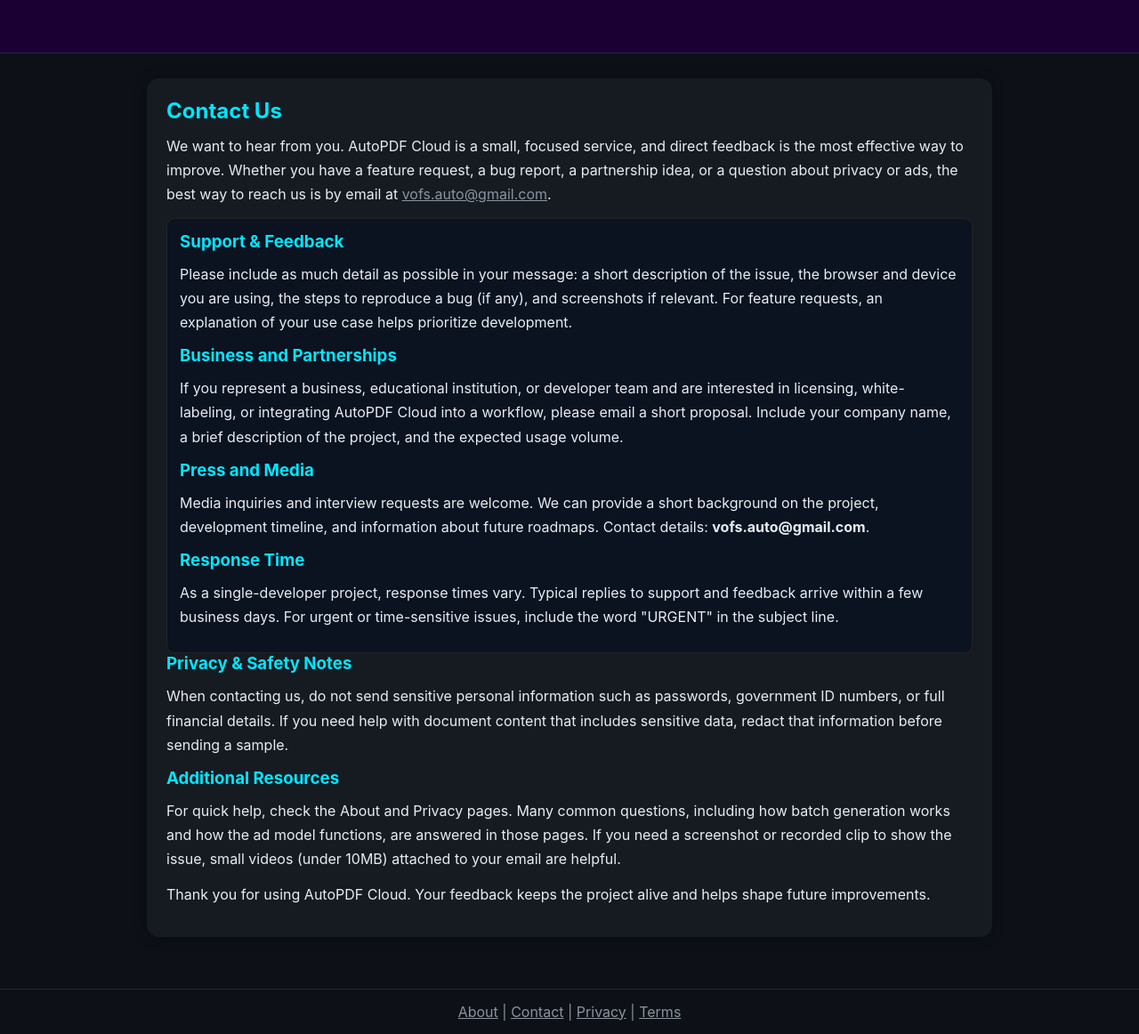
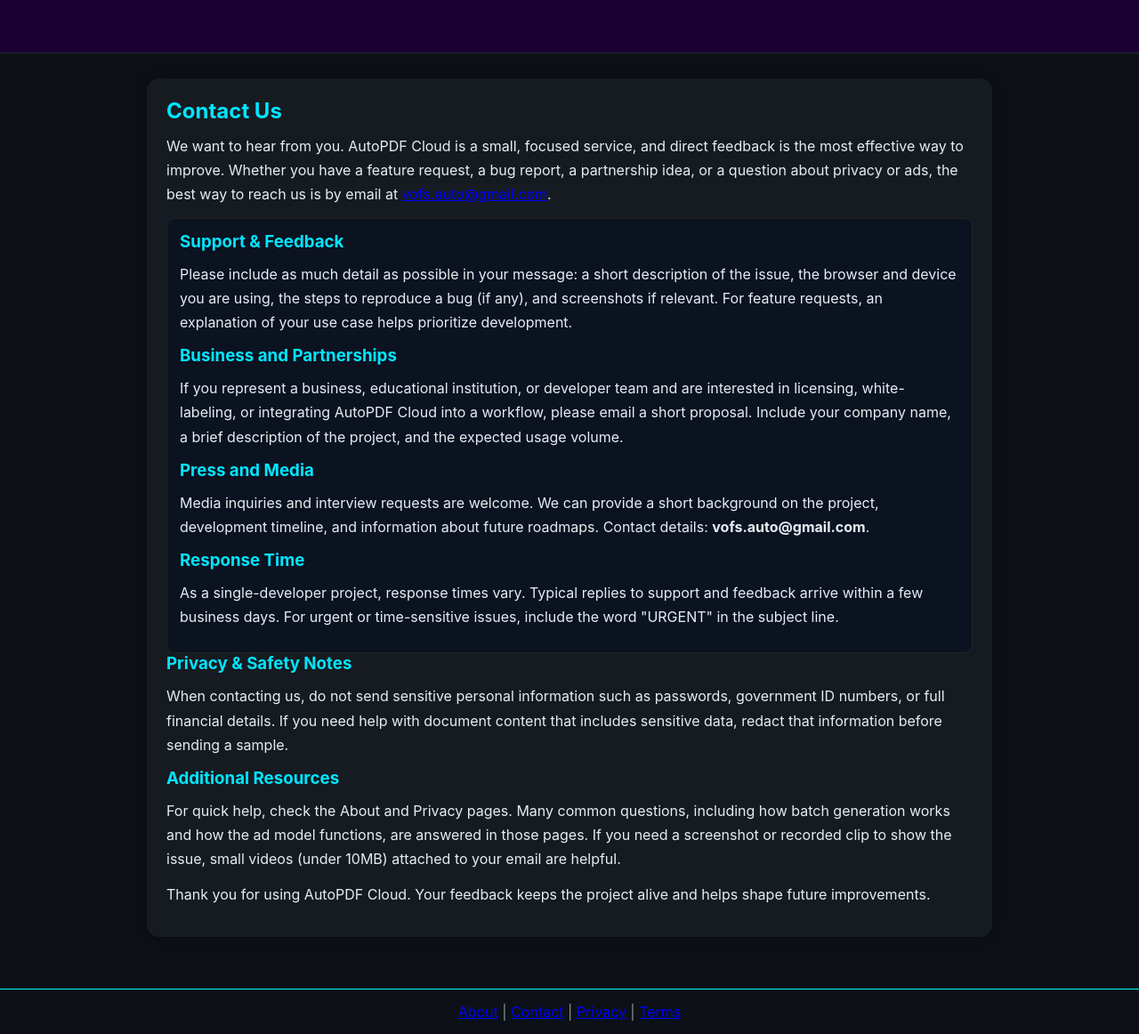
Before and after one commit to vofs-auto/AutoPDF-cloud-, a Flask app: page /contact in a window 1280 px wide. Shown: the part 53-1215 px from the top of the page at 89% size. Run offline with Flask 3, Linux system fonts and the light colour scheme.

Commit message:
Update contact.html

```diff
--- a/templates/contact.html
+++ b/templates/contact.html
@@ -16,8 +16,8 @@
     h2{color:var(--accent);margin-bottom:12px}
     p{line-height:1.7;margin:12px 0;color:var(--text)}
     .contact-box{background:#0b1220;padding:14px;border-radius:10px;border:1px solid #222}
-    footer{padding:15px;text-align:center;color:var(--muted);border-top:1px solid #1f2937;margin-top:30px}
-    a{color:var(--muted)}
+    footer{padding:15px;text-align:center;color:var(--muted);border-top:1px solid #0ff;margin-top:30px}
+    a{color: #00ff ;
   </style>
 </head>
 <body>
```
